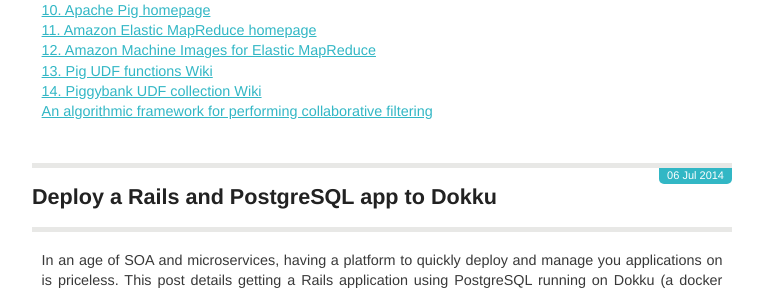
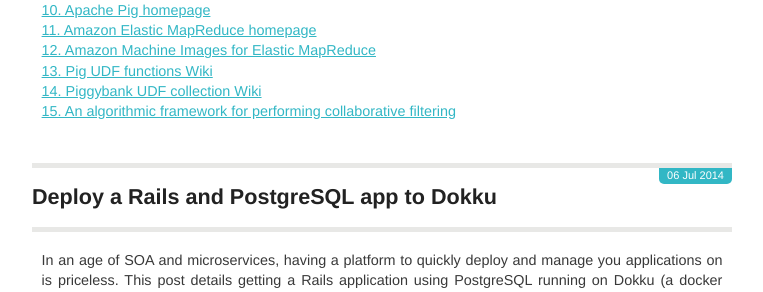
Before and after one commit to HouseTrip/housetrip.github.com, a Jekyll site: the page built from index.html, in a window 1280 px wide and 900 px high, scrolled down 6259 px. Shown: the part 157-449 px from the top of the window, without its empty margins (258-1021 px from the left). Built offline with Jekyll 4.4.1, drawn with Linux system fonts in a browser that asks for light colours.

Commit message:
Missing number

```diff
--- a/_posts/2014-07-31-compute-property-recommendations.md
+++ b/_posts/2014-07-31-compute-property-recommendations.md
@@ -230,4 +230,4 @@ As you can see this is an integration test where we load some test input and we
 <a name="ref-12" href="http://docs.aws.amazon.com/ElasticMapReduce/latest/DeveloperGuide/emr-plan-hadoop-version.html">12. Amazon Machine Images for Elastic MapReduce</a>
 <a name="ref-13" href="http://wiki.apache.org/pig/UDFManual">13. Pig UDF functions Wiki</a>
 <a name="ref-14" href="https://cwiki.apache.org/confluence/display/PIG/PiggyBank">14. Piggybank UDF collection Wiki</a>
-<a name="ref-15" href="http://dl.acm.org/citation.cfm?id=312682">An algorithmic framework for performing collaborative filtering<a/>
+<a name="ref-15" href="http://dl.acm.org/citation.cfm?id=312682">15. An algorithmic framework for performing collaborative filtering<a/>
```
